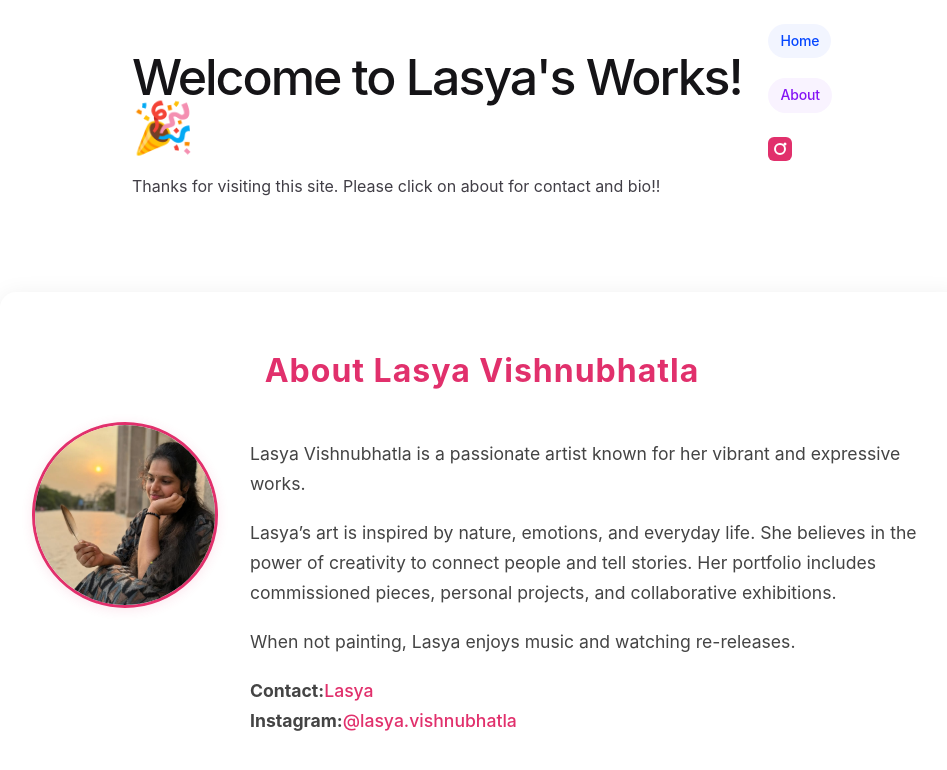
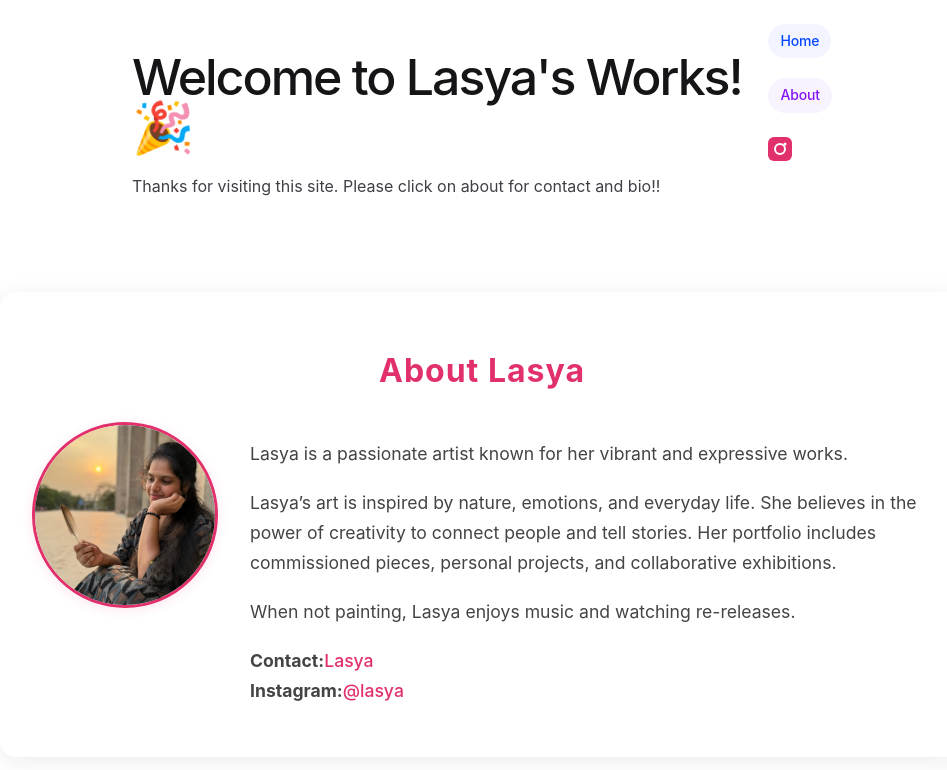
Before and after one commit to Sai96/lasya-works, an Angular app: page /about in a window 1280 px wide. Shown: the top 770 px of the page, without its empty margins (158-1105 px from the left). Built offline with nearby package versions, Linux system fonts and the light colour scheme.

Commit message:
changed home and about pages

```diff
--- a/src/app/about/about.component.html
+++ b/src/app/about/about.component.html
@@ -1,10 +1,10 @@
 <section class="about-artist">
-  <h2>About Lasya Vishnubhatla</h2>
+  <h2>About Lasya</h2>
   <div class="bio">
-    <img src="assets/artist-profile.jpg" alt="Lasya Vishnubhatla" class="profile-img">
+    <img src="assets/artist-profile.jpg" alt="Lasya" class="profile-img">
     <div class="bio-text">
       <p>
-        Lasya Vishnubhatla is a passionate artist known for her vibrant and expressive works.
+        Lasya is a passionate artist known for her vibrant and expressive works.
       </p>
       <p>
         Lasya’s art is inspired by nature, emotions, and everyday life. She believes in the power of creativity to connect people and tell stories. Her portfolio includes commissioned pieces, personal projects, and collaborative exhibitions.
@@ -14,7 +14,7 @@
       </p>
       <p>
         <strong>Contact:</strong> <a href="mailto:manikantajayanthi26@gmail.com">Lasya</a><br>
-        <strong>Instagram:</strong> <a href="https://www.instagram.com/lasya.vishnubhatla/" target="_blank" rel="noopener">@lasya.vishnubhatla</a>
+        <strong>Instagram:</strong> <a href="https://www.instagram.com/lasya.vishnubhatla/" target="_blank" rel="noopener">@lasya</a>
       </p>
     </div>
   </div>
--- a/src/app/home/home.component.html
+++ b/src/app/home/home.component.html
@@ -1,7 +1,7 @@
 <section class="artist-home">
   <h2>Welcome to Lasya's Art Gallery</h2>
   <p>
-    Explore the creative journey of Lasya Vishnubhatla. Here you'll find a curated selection of artworks, sketches, and creative projects that showcase passion and imagination.
+    Explore the creative journey of Lasya. Here you'll find a curated selection of artworks, sketches, and creative projects that showcase passion and imagination.
   </p>
   <div class="gallery-preview">
     @for (img of images; track img.src) {
```
